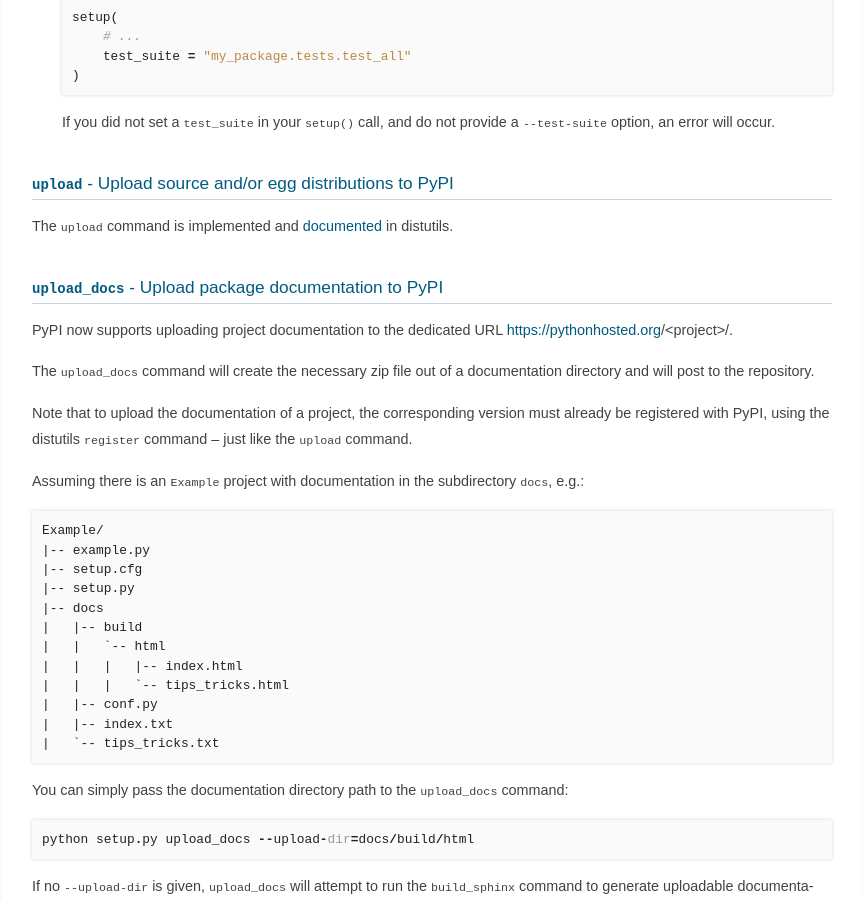
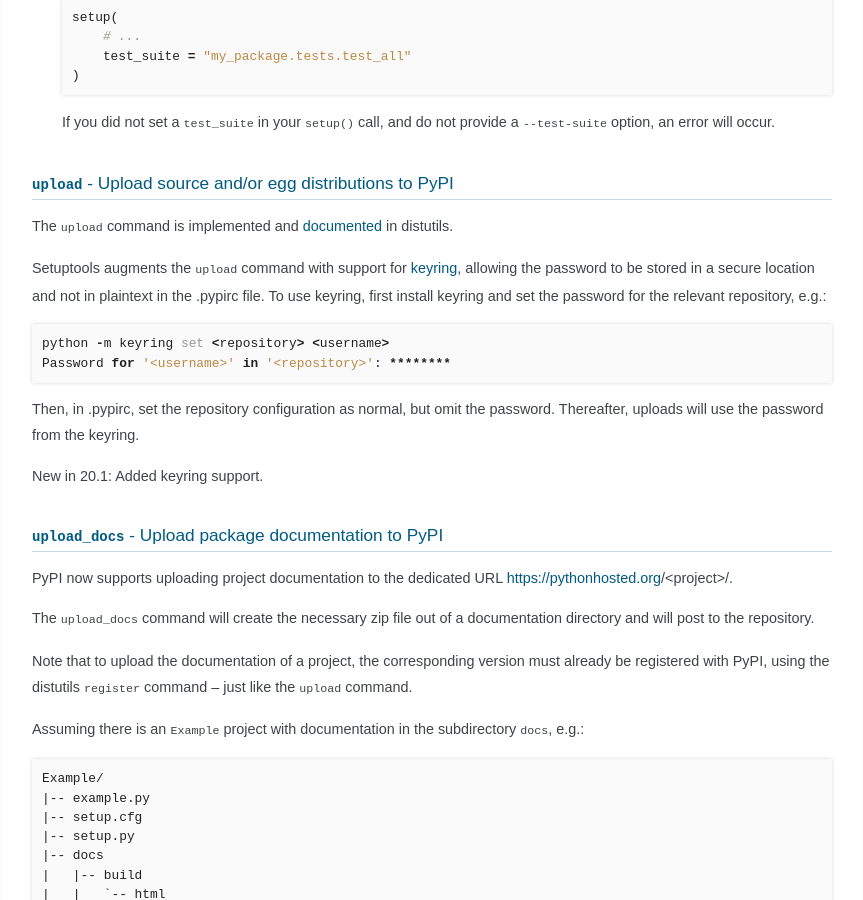
Before and after one commit to Distrotech/setuptools, a Sphinx documentation site: the page built from docs/setuptools.txt, in a window 1280 px wide and 900 px high, scrolled down 40783 px. Shown: the whole window, without its empty margins (298-1161 px from the left). Built offline with Sphinx 7.4.7, drawn with Linux system fonts in a browser that asks for light colours; the version number is read from the project's files by our own code.

Commit message:
Override upload command to load passwords from keyring when available and not otherwise specified.

```diff
--- a/docs/setuptools.txt
+++ b/docs/setuptools.txt
@@ -2332,6 +2332,22 @@ The ``upload`` command is implemented and `documented
 <https://docs.python.org/3.1/distutils/uploading.html>`_
 in distutils.
 
+Setuptools augments the ``upload`` command with support
+for `keyring <https://pypi.python.org/pypi/keyring>`_,
+allowing the password to be stored in a secure
+location and not in plaintext in the .pypirc file. To use
+keyring, first install keyring and set the password for
+the relevant repository, e.g.::
+
+    python -m keyring set <repository> <username>
+    Password for '<username>' in '<repository>': ********
+
+Then, in .pypirc, set the repository configuration as normal,
+but omit the password. Thereafter, uploads will use the
+password from the keyring.
+
+New in 20.1: Added keyring support.
+
 .. _upload_docs:
 
 ``upload_docs`` - Upload package documentation to PyPI
```
Also changed, not shown: CHANGES.txt (+8 -0 lines), 2 other files.
